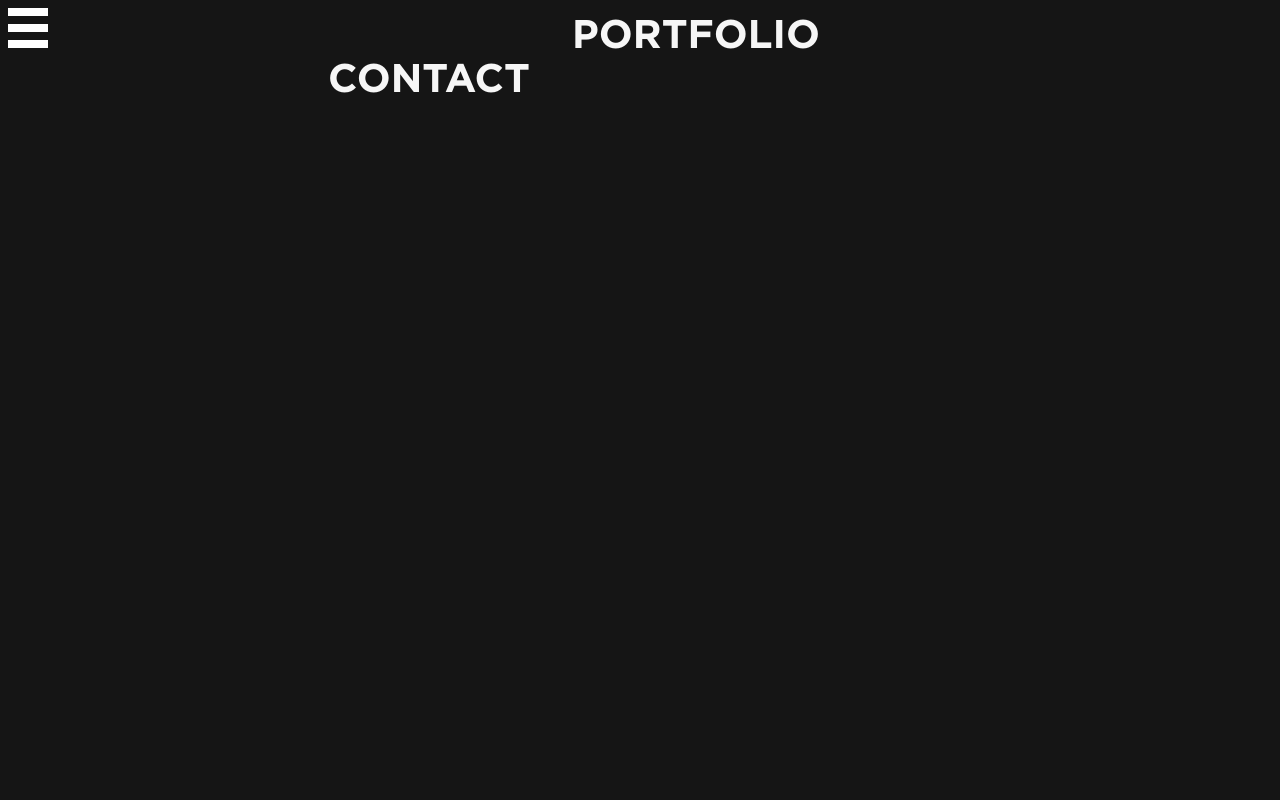
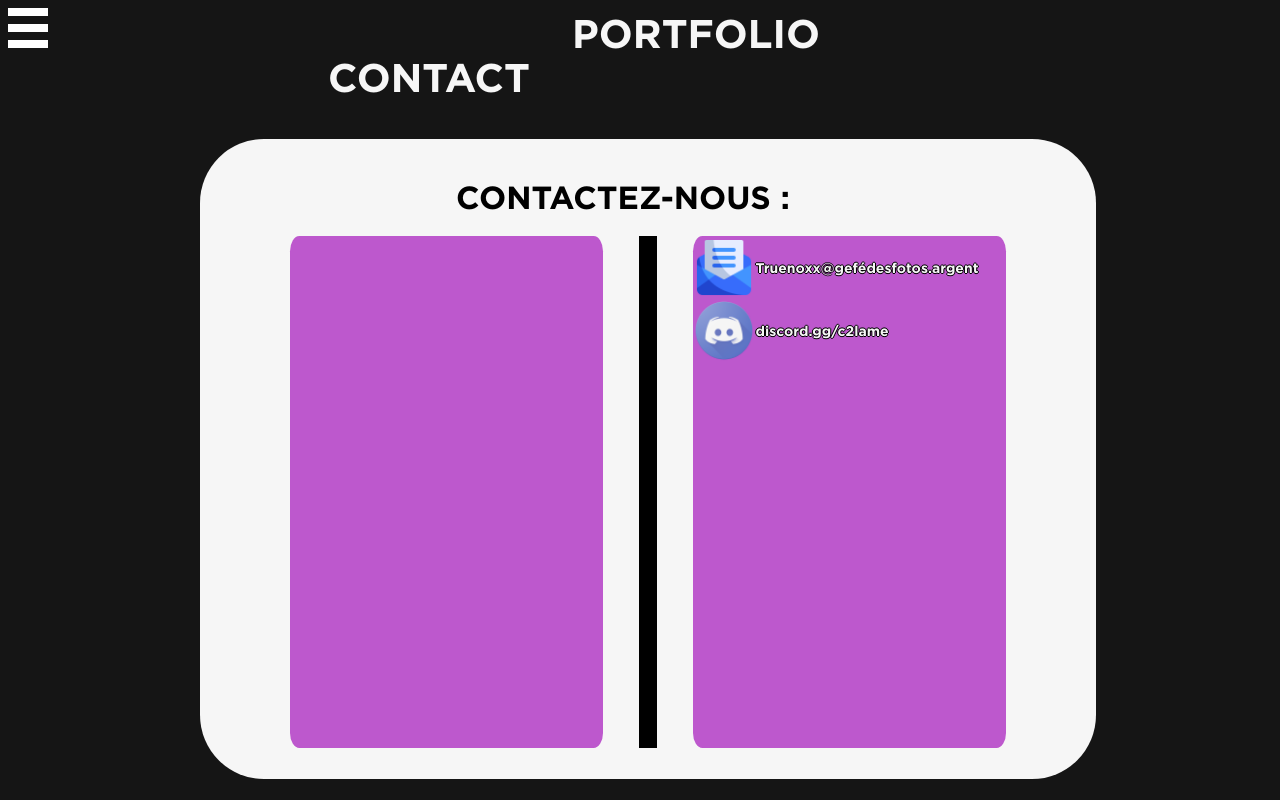
Before and after one commit to YHGDR4SIL/PortFolio, a plain HTML site: page Contact.html in a window 1280 px wide. Drawn offline with Linux system fonts and the light colour scheme.

Commit message:
08/12/2022

```diff
--- a/CSS/Contact.css
+++ b/CSS/Contact.css
@@ -32,3 +32,64 @@ body{
 #Header a:hover{
     color: #BD58CD;
 }
+
+#Formulaire{
+    width: 70vw;
+    height: 80vh;
+    margin-left: 15vw;
+    margin-right: 15vw;
+    background-color: #F6F6F6;
+    margin-top: 5vh;
+    border-radius: 5vw;
+    display: block;
+}
+
+#Formulaire h1{
+    text-transform: uppercase;
+    margin-left: 20vw;
+    width: max-content;
+    height: max-content;
+    margin-right: 64vw;
+    padding-top: 5vh;
+}
+
+#content{
+    height: 80%;
+    width: 100%;
+    display: flex;
+}
+
+#Form{
+    margin-left: 10%;
+    width: 35%;
+    background-color: #BD58CD;
+    border-radius: 3%;
+}
+#separator{
+    background-color: black;
+    width: 2%;
+    margin-left: 4%;
+}
+#usual_links{
+    background-color: #BD58CD;
+    width: 35%;
+    margin-left: 4%;
+    border-radius: 3%;
+}
+
+.contact_link{
+    display: flex;
+    align-items: center;
+    color: #F6F6F6;
+}
+
+.contact_ico{
+    width: 20%;
+    height: auto;
+}
+
+.contact_txt{
+    font-size: 14px;
+    text-shadow: -1px 0 black, 0 1px black,
+      1px 0 black, 0 -1px black
+}
--- a/Contact.html
+++ b/Contact.html
@@ -19,7 +19,22 @@
             <p style="margin-left: 25vw;"><a href="./Contact.html">Contact</a></p>
         </div>
         <div id="Formulaire">
-
+            <h1>Contactez-nous :</h1>
+            <div id="content">
+                <div id="Form"></div>
+                <div id="separator"></div>
+                <div id="usual_links">
+                    <div id="email" class="contact_link">
+                    <!-- <a href="https://www.flaticon.com/free-icons/email" title="email icons">Email icons created by kmg design - Flaticon</a> -->
+                        <img class="contact_ico" src="./Images/envelope.png">
+                        <p class="contact_txt">Truenoxx@gefédesfotos.argent</p>
+                    </div>
+                    <div id="discord" class="contact_link">
+                        <img class="contact_ico" src="./Images/Discord_logo.png">
+                        <p class="contact_txt">discord.gg/c2lame</p>
+                    </div>
+                </div>
+            </div>
         </div>
     </body>
 </html>
```
Also changed, not shown: Images/Discord_logo.png (added), Images/envelope.png (added).
